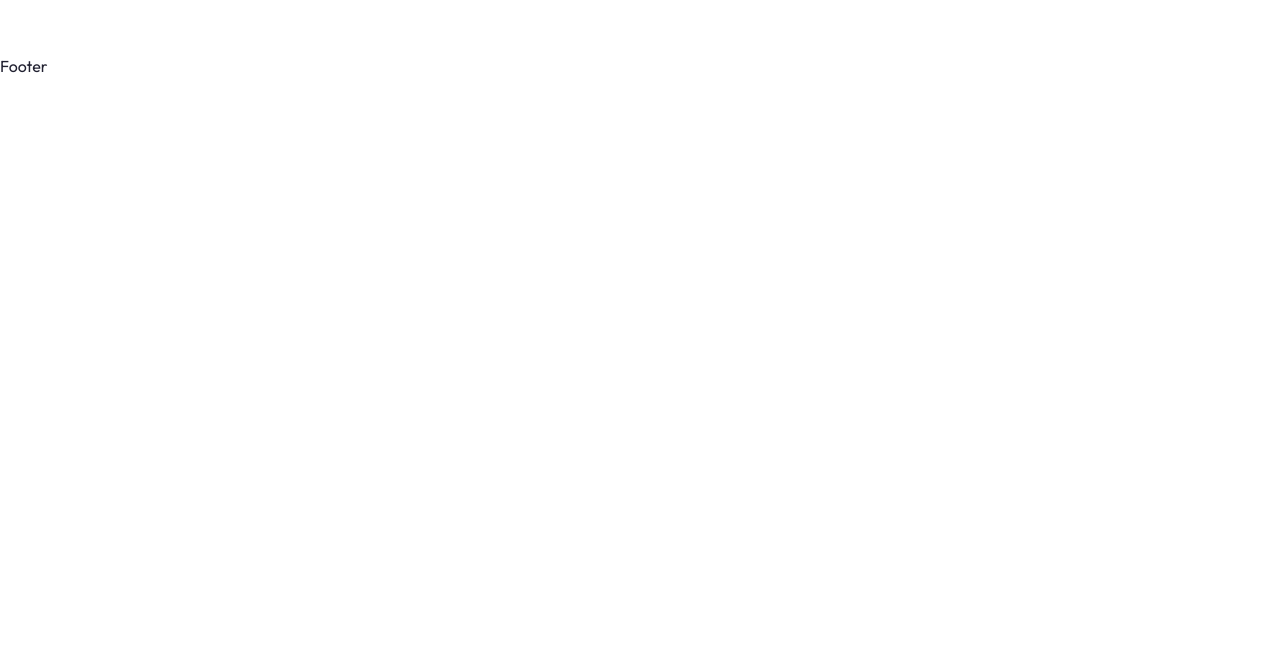
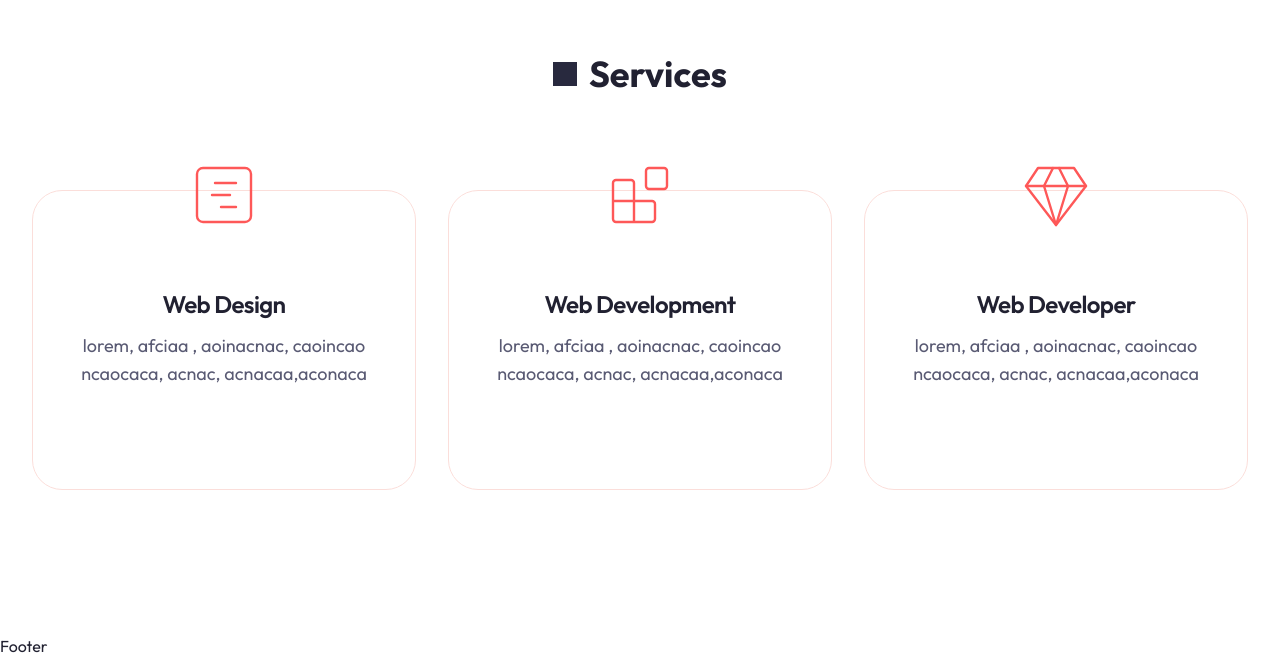
Before and after one commit to SamarthanandKamble/Portfolio, a Next.js app: page / in a window 1280 px wide. Shown: the part 1580-2238 px from the top of the page. Before the commit the page ends 1658 px from the top, so only its background shows below. Built offline with nearby package versions, Linux system fonts and the light colour scheme.

Commit message:
Implemented services section

```diff
--- a/app/page.jsx
+++ b/app/page.jsx
@@ -1,11 +1,13 @@
 import About from "@/components/About";
 import Hero from "@/components/Hero";
+import Services from "@/components/Services";
 
 export default function Home() {
   return (
     <main>
       <Hero />
       <About />
+      <Services />
     </main>
   );
 }
--- /dev/null
+++ b/components/Services.jsx
@@ -0,0 +1,66 @@
+import { GanttChartSquare, Blocks, Gem } from "lucide-react";
+import {
+  Card,
+  CardContent,
+  CardDescription,
+  CardHeader,
+  CardTitle,
+} from "@/components/ui/card";
+
+const serviceData = [
+  {
+    icon: <GanttChartSquare size={72} strokeWidth={0.8} />,
+    title: "Web Design",
+    description:
+      "lorem, afciaa , aoinacnac, caoincao ncaocaca, acnac, acnacaa,aconaca",
+  },
+  {
+    icon: <Blocks size={72} strokeWidth={0.8} />,
+    title: "Web Development",
+    description:
+      "lorem, afciaa , aoinacnac, caoincao ncaocaca, acnac, acnacaa,aconaca",
+  },
+  {
+    icon: <Gem size={72} strokeWidth={0.8} />,
+    title: "Web Developer",
+    description:
+      "lorem, afciaa , aoinacnac, caoincao ncaocaca, acnac, acnacaa,aconaca",
+  },
+];
+
+const Services = () => {
+  return (
+    <section className="mb-12 xl:mb-36">
+      <div className="container mx-auto">
+        <h2 className="section-title mb-12 xl:mb-24 text-center mx-auto">
+          {" "}
+          Services
+        </h2>
+        <div className="grid lg:grid-cols-3 justify-center gap-y-12 lg:gap-y-24 lg:gap-x-8">
+          {serviceData.map((item, index) => {
+            return (
+              <Card
+                className="w-full max-w-[424px] h-[300px] flex flex-col pt-16 pb-10 justify-center items-center relative"
+                key={index}
+              >
+                <CardHeader className="text-primary absolute -top-[60px]">
+                  <div className="w-[140px] h-[80px] bg-pink dark:bg-background flex justify-center items-center">
+                    {item.icon}
+                  </div>
+                </CardHeader>
+                <CardContent className="text-center">
+                  <CardTitle className="mb-4">{item.title}</CardTitle>
+                  <CardDescription className="text-lg">
+                    {item.description}
+                  </CardDescription>
+                </CardContent>
+              </Card>
+            );
+          })}
+        </div>
+      </div>
+    </section>
+  );
+};
+
+export default Services;
--- a/components/ui/card.jsx
+++ b/components/ui/card.jsx
@@ -1,50 +1,68 @@
-import * as React from "react"
+import * as React from "react";
 
-import { cn } from "@/lib/utils"
+import { cn } from "@/lib/utils";
 
 const Card = React.forwardRef(({ className, ...props }, ref) => (
   <div
     ref={ref}
-    className={cn("rounded-lg border bg-card text-card-foreground shadow-sm", className)}
-    {...props} />
-))
-Card.displayName = "Card"
+    className={cn(
+      "rounded-[30px] border bg-background text-card-foreground",
+      className
+    )}
+    {...props}
+  />
+));
+Card.displayName = "Card";
 
 const CardHeader = React.forwardRef(({ className, ...props }, ref) => (
   <div
     ref={ref}
     className={cn("flex flex-col space-y-1.5 p-6", className)}
-    {...props} />
-))
-CardHeader.displayName = "CardHeader"
+    {...props}
+  />
+));
+CardHeader.displayName = "CardHeader";
 
 const CardTitle = React.forwardRef(({ className, ...props }, ref) => (
   <h3
     ref={ref}
-    className={cn("text-2xl font-semibold leading-none tracking-tight", className)}
-    {...props} />
-))
-CardTitle.displayName = "CardTitle"
+    className={cn(
+      "text-2xl font-semibold leading-none tracking-tight",
+      className
+    )}
+    {...props}
+  />
+));
+CardTitle.displayName = "CardTitle";
 
 const CardDescription = React.forwardRef(({ className, ...props }, ref) => (
   <p
     ref={ref}
     className={cn("text-sm text-muted-foreground", className)}
-    {...props} />
-))
-CardDescription.displayName = "CardDescription"
+    {...props}
+  />
+));
+CardDescription.displayName = "CardDescription";
 
 const CardContent = React.forwardRef(({ className, ...props }, ref) => (
   <div ref={ref} className={cn("p-6 pt-0", className)} {...props} />
-))
-CardContent.displayName = "CardContent"
+));
+CardContent.displayName = "CardContent";
 
 const CardFooter = React.forwardRef(({ className, ...props }, ref) => (
   <div
     ref={ref}
     className={cn("flex items-center p-6 pt-0", className)}
-    {...props} />
-))
-CardFooter.displayName = "CardFooter"
+    {...props}
+  />
+));
+CardFooter.displayName = "CardFooter";
 
-export { Card, CardHeader, CardFooter, CardTitle, CardDescription, CardContent }
+export {
+  Card,
+  CardHeader,
+  CardFooter,
+  CardTitle,
+  CardDescription,
+  CardContent,
+};
```
